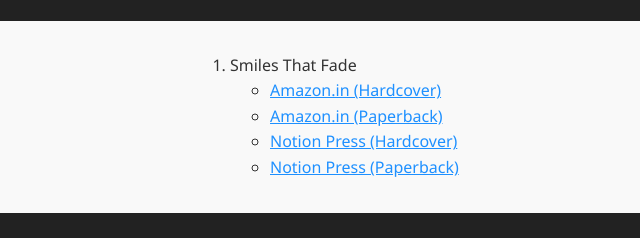
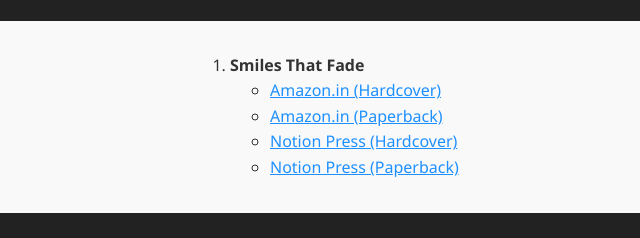
Before and after one commit to Goku1999/SankalpSrivastavaIntro, a plain HTML site: page books.html in a window 1280 px wide. Shown: the part 194-432 px from the top of the page, 0-640 px from the left. Drawn offline with Linux system fonts and the light colour scheme.

Commit message:
Bold text

```diff
--- a/books.html
+++ b/books.html
@@ -18,7 +18,7 @@
   <main>
     <section>
       <ol>
-		  <li>Smiles That Fade</li>
+		  <li><b>Smiles That Fade</b></li>
 		  <section>
 			  <ul>
 				<li><a href="https://www.amazon.in/dp/B0FY32XPFY/ref=sr_1_2?dib=eyJ2IjoiMSJ9.Es7ZYpMexORiK6vqaa_fPLzTNA3zcHE0LeIT3gF78Wnb4SqlLZs4qrCsMt7NOgYQELKWEE8oTOGyfSmxmI2iAA.2ZfzteUtON2yCkXJBOH3TPKaliKBFzkt7C_cd3G7A-w&dib_tag=se&keywords=smiles+that+fade+book&qid=1761671770&sr=8-2" target="_blank">Amazon.in (Hardcover)</a></li>
```
